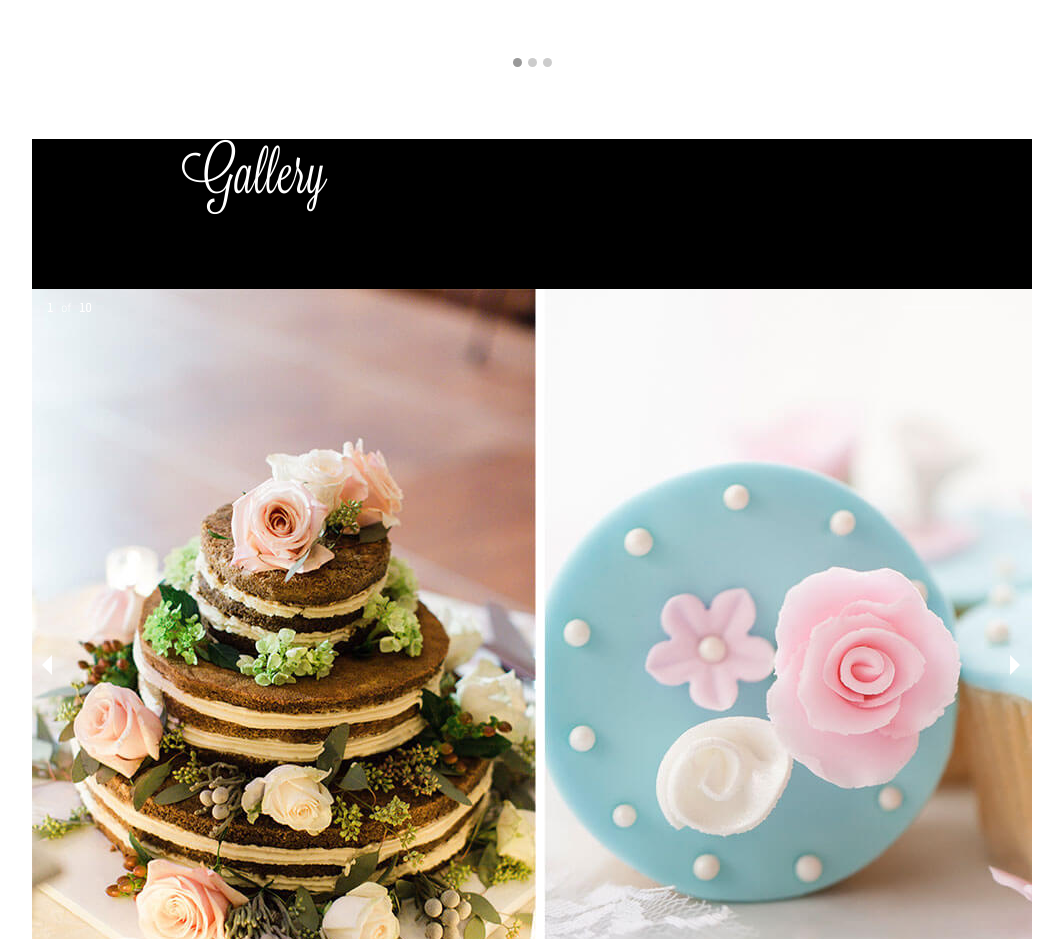
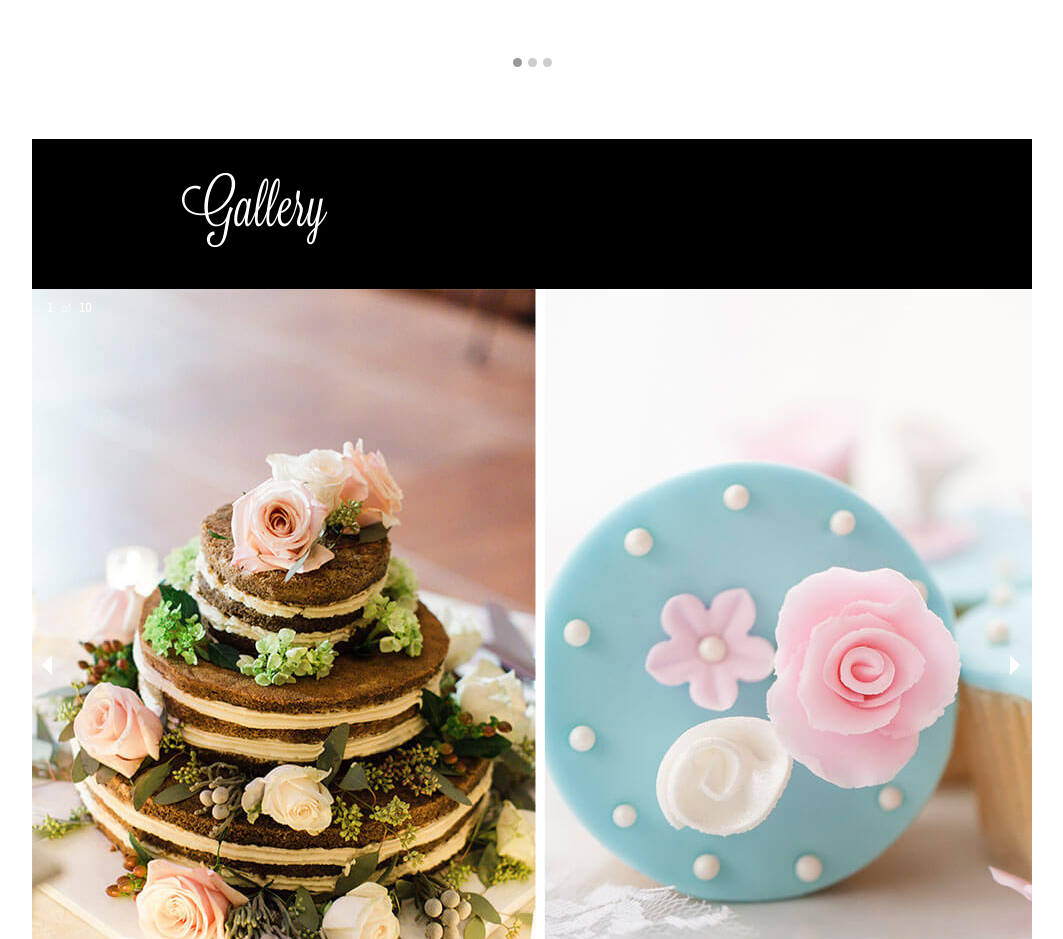
Before and after one commit to dpmillett/v2, a plain HTML site: page index.html in a window 1280 px wide. Shown: the part 4980-5919 px from the top of the page, without its empty margins (108-1171 px from the left). Drawn offline with nearby package versions, Linux system fonts and the light colour scheme.

Commit message:
gallery header fix, venue image fix

```diff
--- a/css/style.css
+++ b/css/style.css
@@ -292,6 +292,10 @@ ul {
   height: 150px;
 }
 
+.gallery-header {
+    line-height: 150px;
+}
+
 /*BLACK DIVIDER*/
 
 /*FOOTER*/
--- a/index.html
+++ b/index.html
@@ -229,7 +229,7 @@
     <div class="row">
       <div class="black-divider">
         <div class="services-container">
-          <h1 class="text-left">Gallery</h1>
+          <h1 class="gallery-header text-left">Gallery</h1>
         </div>
       </div>
     </div>
```
Also changed, not shown: img/venuelinks1.jpg.
